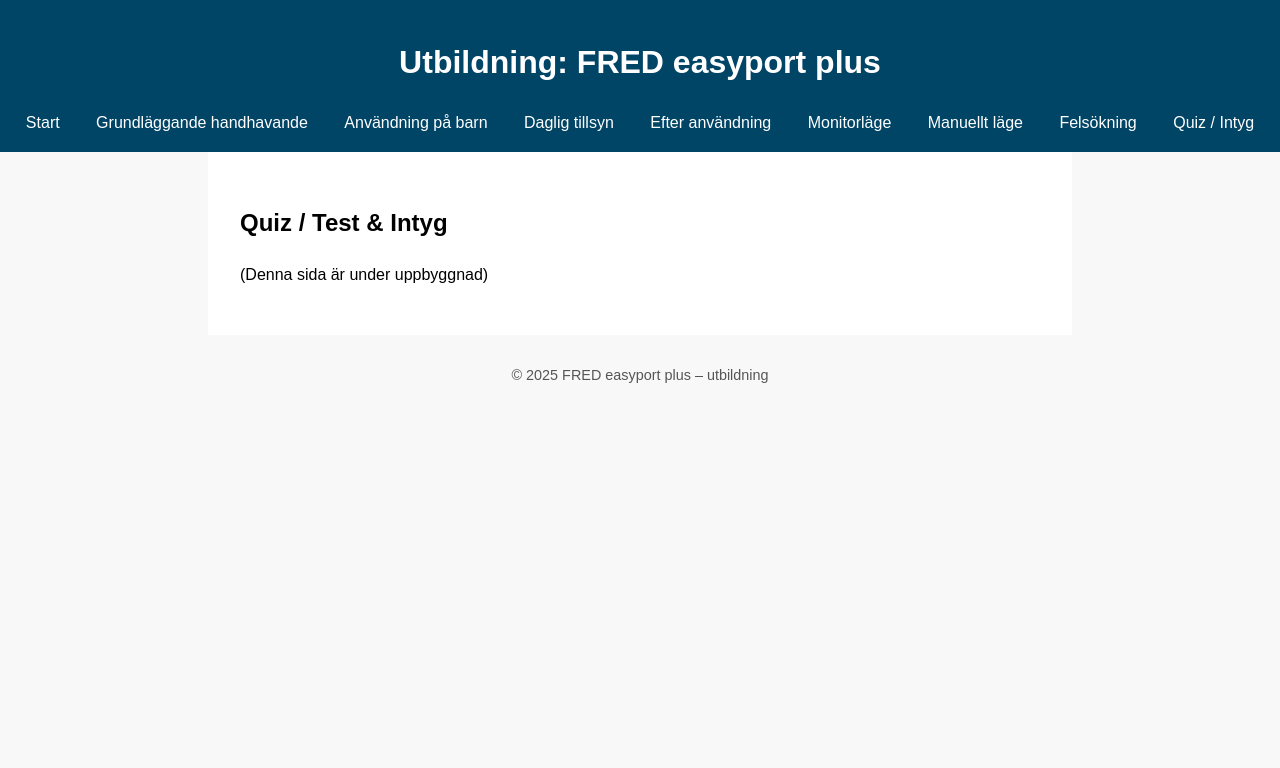
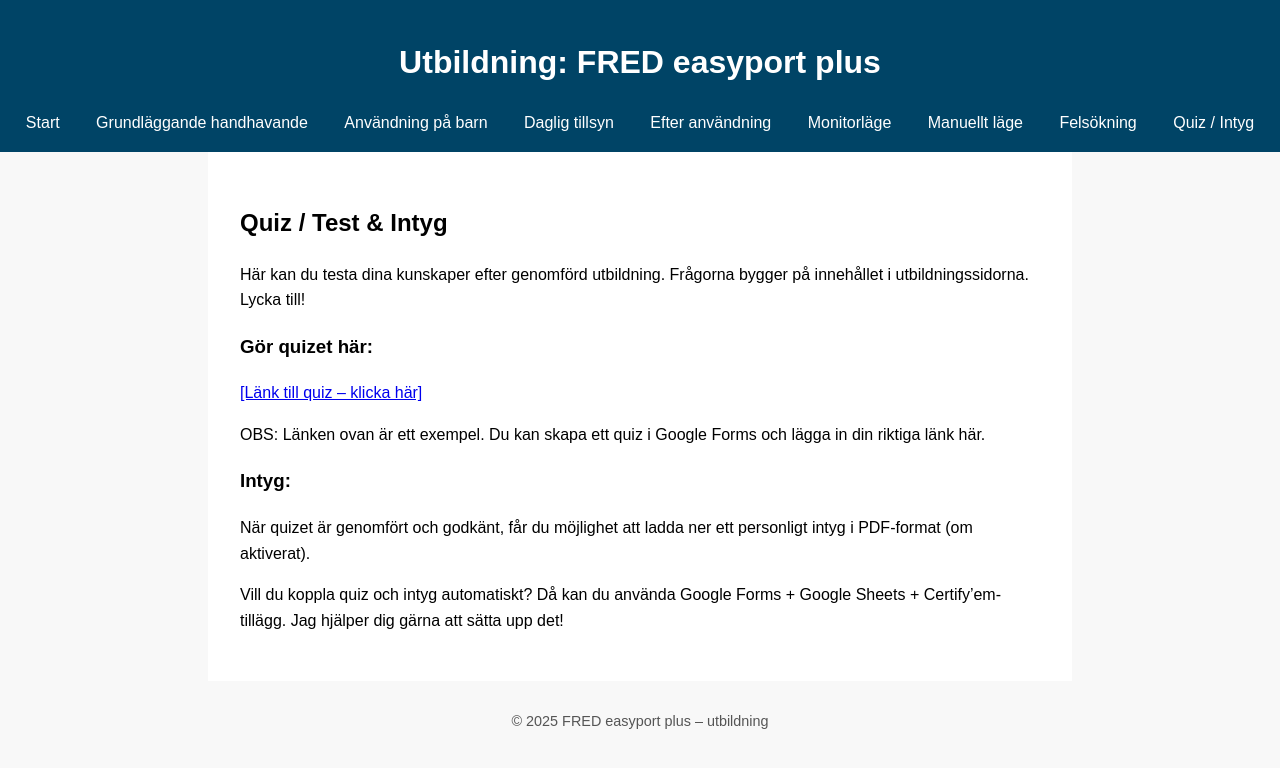
Before and after one commit to Barrelito/Deff_utb, a plain HTML site: page quiz.html in a window 1280 px wide. Drawn offline with Linux system fonts and the light colour scheme.

Commit message:
Update quiz.html

```diff
--- a/quiz.html
+++ b/quiz.html
@@ -22,7 +22,17 @@
     </header>
     <main>
         <h2>Quiz / Test & Intyg</h2>
-        <p>(Denna sida är under uppbyggnad)</p>
+<p>Här kan du testa dina kunskaper efter genomförd utbildning. Frågorna bygger på innehållet i utbildningssidorna. Lycka till!</p>
+
+<h3>Gör quizet här:</h3>
+<p><a href="https://docs.google.com/forms/" target="_blank">[Länk till quiz – klicka här]</a></p>
+
+<p>OBS: Länken ovan är ett exempel. Du kan skapa ett quiz i Google Forms och lägga in din riktiga länk här.</p>
+
+<h3>Intyg:</h3>
+<p>När quizet är genomfört och godkänt, får du möjlighet att ladda ner ett personligt intyg i PDF-format (om aktiverat).</p>
+
+<p>Vill du koppla quiz och intyg automatiskt? Då kan du använda Google Forms + Google Sheets + Certify’em-tillägg. Jag hjälper dig gärna att sätta upp det!</p>
     </main>
     <footer>
         <p>&copy; 2025 FRED easyport plus – utbildning</p>
```
